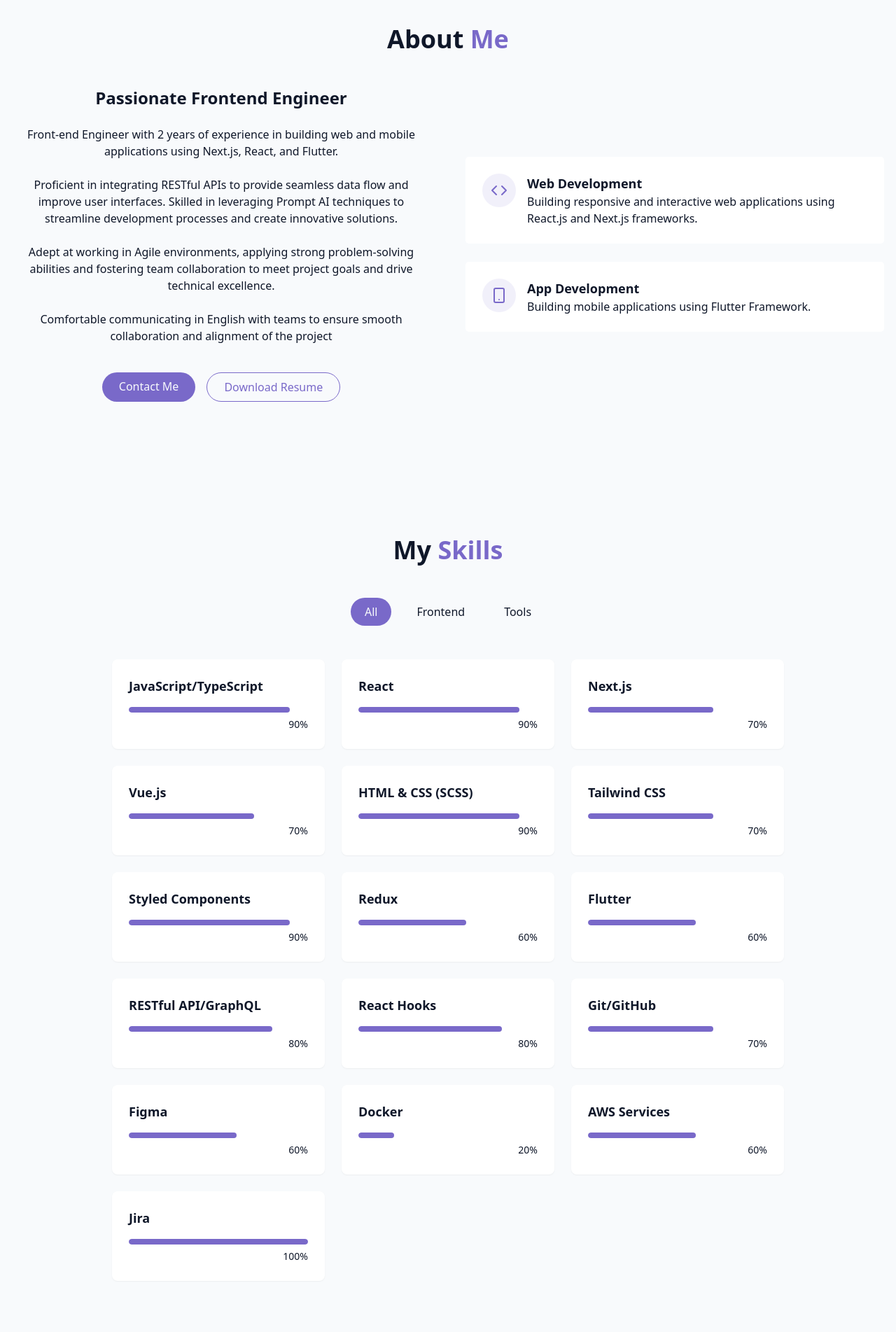
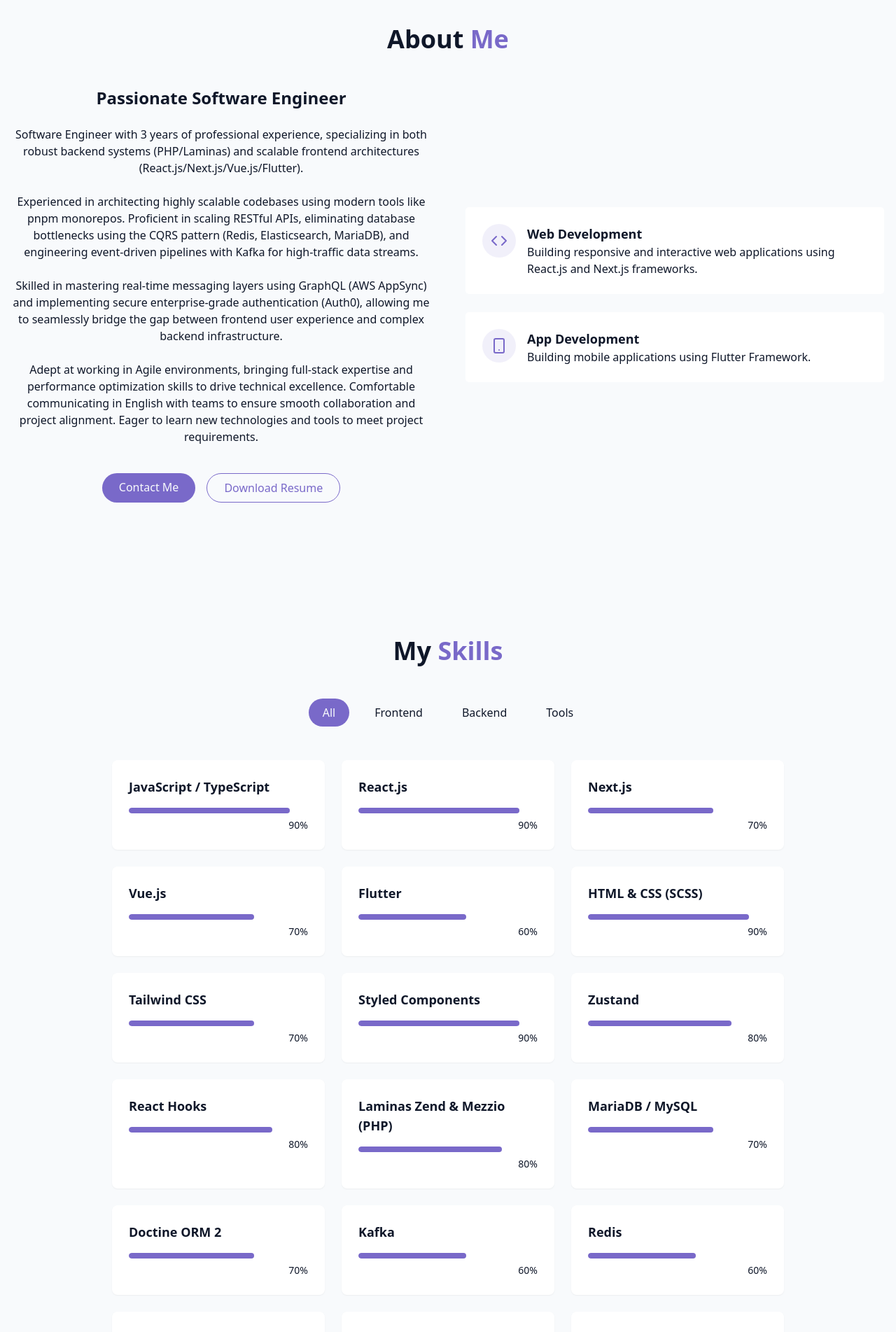
Before and after one commit to TanLam01/my-portfolio, a React (Vite) app: page / in a window 1280 px wide. Shown: the part 860-2763 px from the top of the page at 70% size. Built offline with nearby package versions, Linux system fonts and the light colour scheme.

Commit message:
Fix content

```diff
--- a/src/components/AboutSection.tsx
+++ b/src/components/AboutSection.tsx
@@ -10,22 +10,18 @@ export default function AboutSection() {
             </div>
             <div className='grid grid-cols-1 md:grid-cols-2 gap-12 items-center'>
                 <div className='space-y-6'>
-                    <h3 className='text-2xl font-semibold'>Passionate Frontend Engineer</h3>
+                    <h3 className='text-2xl font-semibold'>Passionate Software Engineer</h3>
                     <p className='text-muted-foreground'>
-                        Front-end Engineer with 2 years of experience in building web and mobile applications using Next.js,
-                        React, and Flutter.
+                        Software Engineer with 3 years of professional experience, specializing in both robust backend systems (PHP/Laminas) and scalable frontend architectures (React.js/Next.js/Vue.js/Flutter).
                     </p>
                     <p className='text-muted-foreground'>
-                        Proficient in integrating RESTful APIs to provide seamless data flow and improve user
-                        interfaces. Skilled in leveraging Prompt AI techniques to streamline development processes and create
-                        innovative solutions.
+                        Experienced in architecting highly scalable codebases using modern tools like pnpm monorepos. Proficient in scaling RESTful APIs, eliminating database bottlenecks using the CQRS pattern (Redis, Elasticsearch, MariaDB), and engineering event-driven pipelines with Kafka for high-traffic data streams.
                     </p>
                     <p className='text-muted-foreground'>
-                        Adept at working in Agile environments, applying strong problem-solving abilities and
-                        fostering team collaboration to meet project goals and drive technical excellence.
+                        Skilled in mastering real-time messaging layers using GraphQL (AWS AppSync) and implementing secure enterprise-grade authentication (Auth0), allowing me to seamlessly bridge the gap between frontend user experience and complex backend infrastructure.
                     </p>
                     <p className='text-muted-foreground'>
-                        Comfortable communicating in English with teams to ensure smooth collaboration and alignment of the project
+                        Adept at working in Agile environments, bringing full-stack expertise and performance optimization skills to drive technical excellence. Comfortable communicating in English with teams to ensure smooth collaboration and project alignment. Eager to learn new technologies and tools to meet project requirements.
                     </p>
                     <div className='flex flex-col sm:flex-row gap-4 pt-4 justify-center'>
                         <a href="#contact" className='cosmic-button'>
--- a/src/components/ProjectsSection.tsx
+++ b/src/components/ProjectsSection.tsx
@@ -8,14 +8,14 @@ import portfolio from "@/assets/images/portfolio.png";
 const featuredProjects = [{
     id: 1,
     title: "Engihire",
-    description: "",
+    description: "A comprehensive recruitment management system built to digitize and streamline the entire candidate lifecycle, from multi-channel application tracking and multi-stage interview scheduling to performance evaluation and onboarding.",
     link: "https://visitor.hire.engibase.com/",
     image: engihireImage,
-    tags: ["Vue.js", "TypeScript", "Pinia", "TailWindCSS", "RESTful API", "Laminas Mezzio (PHP)", "Docker", "Kafka", "Redis", "Tanstack Query"],
+    tags: ["Vue.js (TypeScript)", "Pinia", "TailWindCSS", "RESTful API", "Laminas Mezzio (PHP)", "Docker", "Kafka", "Redis", "Tanstack Query"],
 }, {
     id: 2,
     title: "Engibase",
-    description: "",
+    description: "Developed a centralized platform to manage engineer skill matrices (technical stacks, certifications) and career aspirations. Built real-time tracking for engineer utilization (bench vs. project-active) to optimize talent allocation, streamline negotiation, and ensure project-personnel alignment with both technical requirements and individual growth paths",
     link: "https://engibase.com/",
     image: engibaseImage,
     tags: ["Laminas Zend (PHP)", "HTML", "CSS", "Javascript", "Bootstrap", "jQuery", "Docker", "Kafka", "Redis"],
@@ -25,14 +25,14 @@ const featuredProjects = [{
     description: "Fitness Journey is a facility search and habit-building goal-setting app for fitness enthusiasts.",
     link: "https://apps.apple.com/vn/app/fitness-journey/id6451079440?platform=iphone",
     image: fitnessJourneyImage,
-    tags: ["Flutter", "Dart", "Auth0", "RESTful API"],
+    tags: ["Flutter (Dart)", "Auth0", "RESTful API", "Web3", "Provider"],
 }, {
     id: 4,
     title: "GGG Metaverse",
     description: "Virtual space platform for real-time online events that allows users to create and join meetings, workshops, and other events in a virtual environment.",
     link: "https://www.greenwaygrid.global/en/business/g-cube/",
     image: gggMetaverseImage,
-    tags: ["React.js", "Next.js", "Zustand", "Zod", "TypeScript", "Styled Components", "Atomic Design", "AWS Service", "React Hooks", "RESTful API/GraphQL"],
+    tags: ["Next.js (TypeScript)", "Zustand", "Zod", "Styled Components", "Atomic Design", "AWS Service", "React Hooks", "RESTful API/GraphQL"],
 }];
 
 const personalProjects = [{
--- a/src/components/SkillSection.tsx
+++ b/src/components/SkillSection.tsx
@@ -4,15 +4,13 @@ import { useState } from "react"
 const skills = [
     // Frontend
     {
-        name: 'JavaScript/TypeScript',
+        name: 'JavaScript / TypeScript',
         level: 90,
         category: 'Frontend',
-        icon: 'path/to/javascript-icon.svg',
     }, {
-        name: 'React',
+        name: 'React.js',
         level: 90,
         category: 'Frontend',
-        icon: 'path/to/react-icon.svg',
     }, {
         name: 'Next.js',
         level: 70,
@@ -20,6 +18,10 @@ const skills = [
     }, {
         name: 'Vue.js',
         level: 70,
+        category: 'Frontend',
+    }, {
+        name: 'Flutter',
+        level: 60,
         category: 'Frontend',
     }, {
         name: 'HTML & CSS (SCSS)',
@@ -34,21 +36,36 @@ const skills = [
         level: 90,
         category: 'Frontend',
     }, {
-        name: 'Redux',
-        level: 60,
-        category: 'Frontend',
-    }, {
-        name: 'Flutter',
-        level: 60,
-        category: 'Frontend',
-    }, {
-        name: 'RESTful API/GraphQL',
+        name: 'Zustand',
         level: 80,
         category: 'Frontend',
     }, {
         name: 'React Hooks',
         level: 80,
         category: 'Frontend',
+    },
+
+    // Backend
+    {
+        name: 'Laminas Zend & Mezzio (PHP)',
+        level: 80,
+        category: 'Backend',
+    }, {
+        name: 'MariaDB / MySQL',
+        level: 70,
+        category: 'Backend',
+    }, {
+        name: 'Doctine ORM 2',
+        level: 70,
+        category: 'Backend',
+    }, {
+        name: 'Kafka',
+        level: 60,
+        category: 'Backend',
+    }, {
+        name: 'Redis',
+        level: 60,
+        category: 'Backend',
     },
 
     // Tools
@@ -62,7 +79,7 @@ const skills = [
         category: 'Tools',
     }, {
         name: 'Docker',
-        level: '20',
+        level: '30',
         category: 'Tools',
     }, {
         name: 'AWS Services',
@@ -73,10 +90,15 @@ const skills = [
         level: '100',
         category: 'Tools',
     },
+    {
+        name: 'RESTful API / GraphQL',
+        level: 80,
+        category: 'Tools',
+    }
 ];
 
 const categories = [
-    "all", "frontend", "tools"
+    "all", "frontend", "backend", "tools"
 ];
 
 export default function SkillSection() {
```
